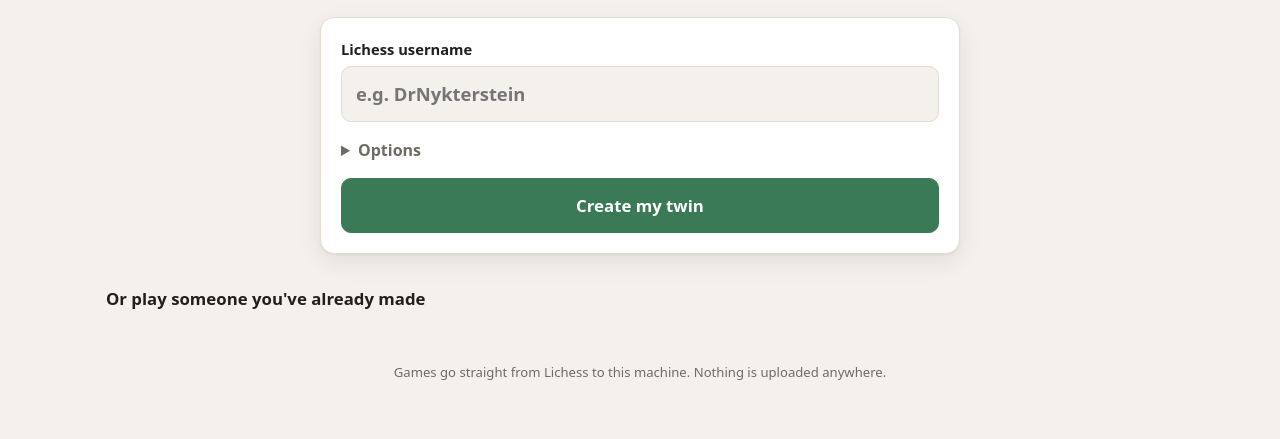
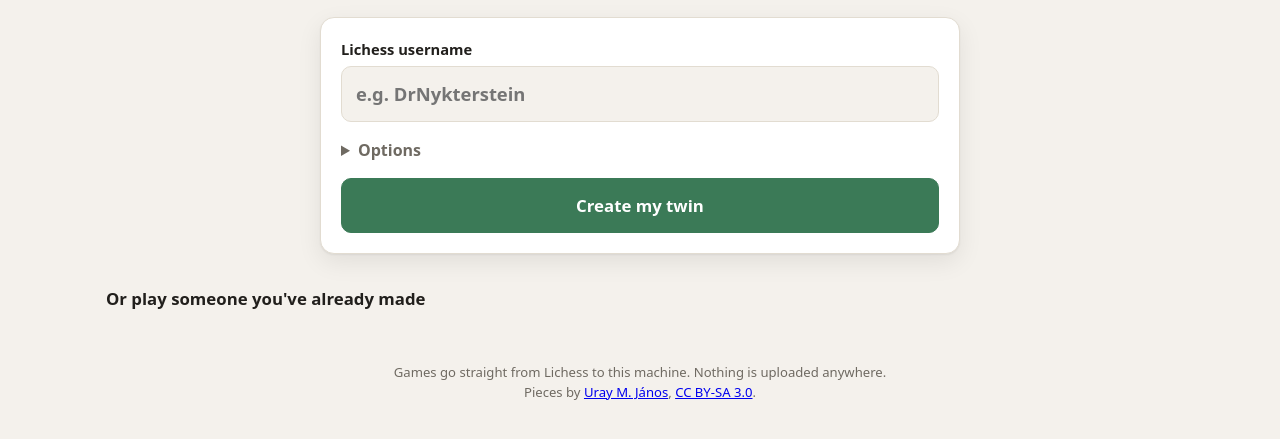
Before and after one commit to therohero/chess-twin, a plain HTML site: page chesstwin/static/index.html in a window 1280 px wide. Shown: the part 213-652 px from the top of the page. Drawn offline with Linux system fonts and the light colour scheme; no server answers.

Commit message:
Add CC0 license and CC BY-SA 3.0 attribution for the piece images

```diff
--- a/chesstwin/static/index.html
+++ b/chesstwin/static/index.html
@@ -72,7 +72,8 @@
     <h2>Or play someone you've already made</h2>
     <div id="profiles" class="profiles"></div>
   </div>
-  <p class="foot">Games go straight from Lichess to this machine. Nothing is uploaded anywhere.</p>
+  <p class="foot">Games go straight from Lichess to this machine. Nothing is uploaded anywhere.<br>
+  Pieces by <a href="https://greenchess.net/info.php?item=downloads">Uray M. János</a>, <a href="https://creativecommons.org/licenses/by-sa/3.0/">CC BY-SA 3.0</a>.</p>
 </section>
 
 <!-- ============================== TRAINING ============================== -->
```
Also changed, not shown: 4 other files.
